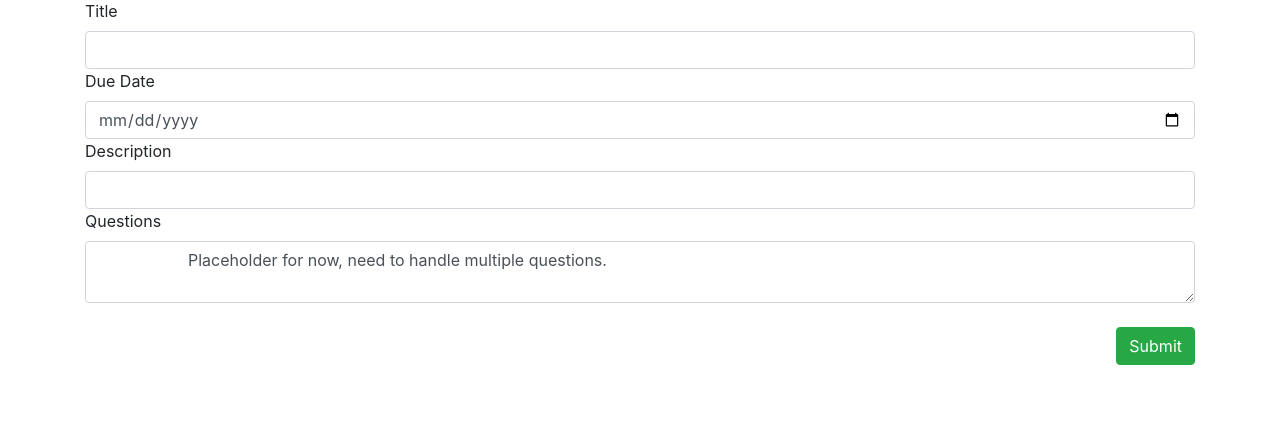
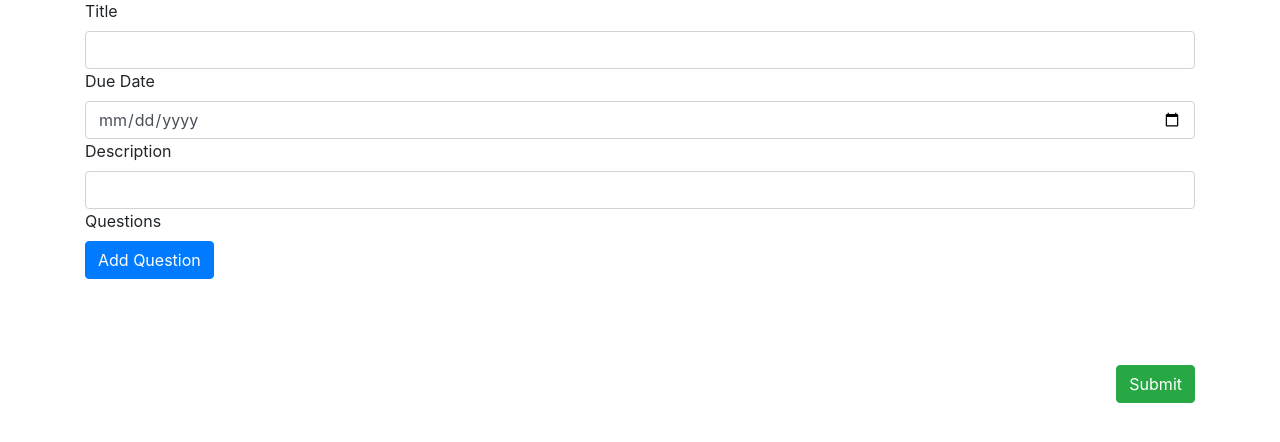
Before and after one commit to jhhuang7/Karsus, a PHP site: page /php/add_task.php?course=1 in a window 1280 px wide. Shown: the part 132-574 px from the top of the page. Run offline with PHP 8.4, Linux system fonts and the light colour scheme; some libraries are stand-ins or nearby versions.

Commit message:
Added 'add question' functionality to add task

```diff
--- a/php/add_task.php
+++ b/php/add_task.php
@@ -48,13 +82,72 @@
             <input type="text" class="form-control" id="des" name="des" required />
 
             <label for="qs">Questions</label>
-                <textarea type="text" class="form-control" id="qs" name="qs" required>
+            <div id="questions"></div>
+            <a id="add_text_box_btn" class="btn btn-primary">Add Question</a>
+            <textarea type="text" class="form-control" id="qs" name="qs" required style="visibility: hidden;">
                     Placeholder for now, need to handle multiple questions.
                 </textarea>
 
             <br>
-                <button type="submit" class="btn btn-success float-right">Submit</button>
+            <button type="submit" class="btn btn-success float-right" id="submit_btn">Submit</button>
         </form>
     </div>
 </body>
+<script>
+    let i = 0;
+
+    document
+        .getElementById("add_text_box_btn")
+        .addEventListener("click", () => {
+            add_text_box();
+        });
+
+
+    function add_text_box() {
+        let id = "textquestion_" + i;
+        i++;
+        let div = document.createElement("div");
+        div.id = id;
+        div.classList.add("question_div");
+
+        let text = document.createElement("input");
+        text.setAttribute("type", "text");
+        text.classList.add("question_input");
+
+        let delete_btn = document.createElement("a");
+        let delete_text = document.createTextNode("X");
+        delete_btn.appendChild(delete_text);
+        delete_btn.classList.add("delete_btn");
+        delete_btn.addEventListener("click", () => {
+            document.getElementById(id).remove();
+            return false;
+        });
+
+        div.appendChild(text);
+        div.appendChild(delete_btn);
+
+        document.getElementById("questions").appendChild(div);
+    }
+
+    function fillInQuestions() {
+        let question_div = document.getElementById("questions");
+        let questions = [];
+
+        for (let j = 0; j < question_div.childNodes.length; j++) {
+            let node = question_div.childNodes[j];
+            let textbox = node.getElementsByTagName("input")[0];
+            let question = textbox.value;
+            question.trim();
+            question = question.replace('|', '/');
+            if (question != "") {
+                questions.push(question);
+            }
+        }
+
+
+        document.getElementById('qs').value = questions.join('|');
+        return true;
+    }
+</script>
+
 </html>
```
Also changed, not shown: other parts of php/add_task.php (+36 -2 lines). Lines whose indentation alone changed are shown as unchanged.
